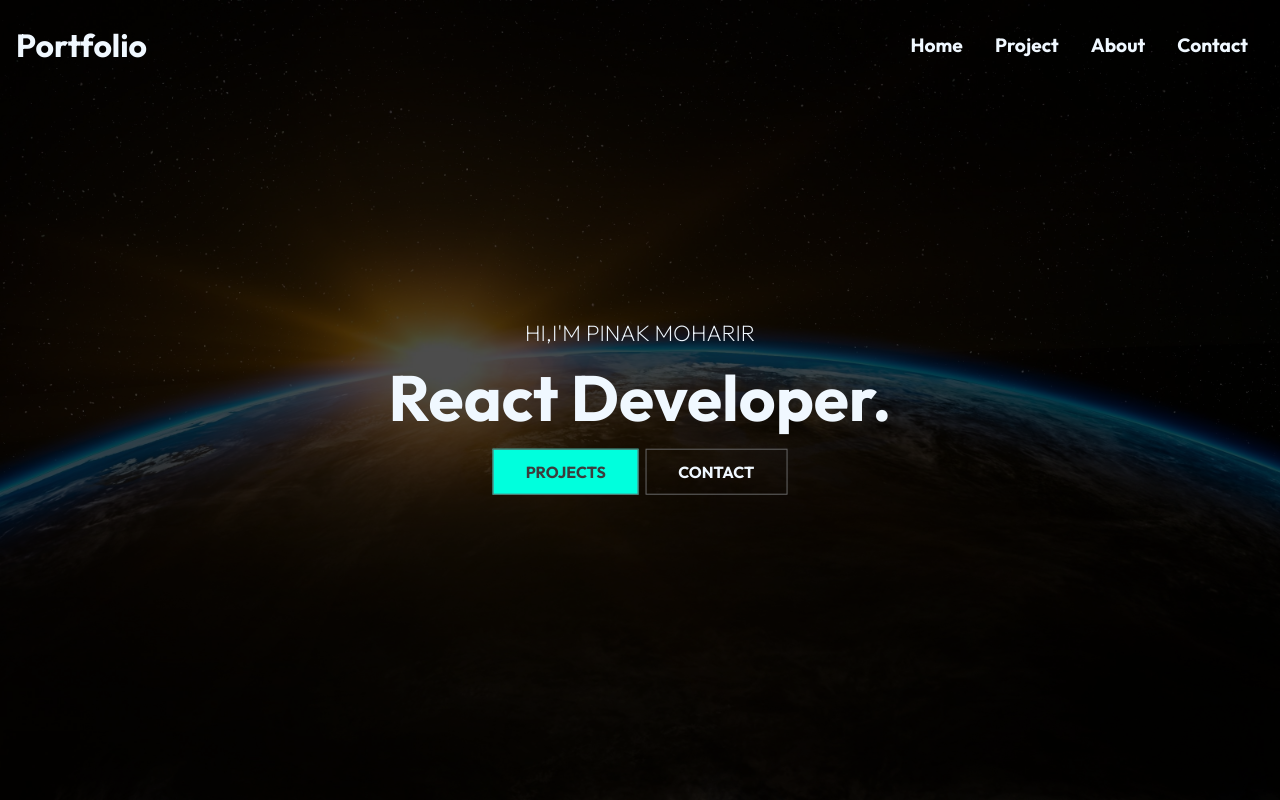
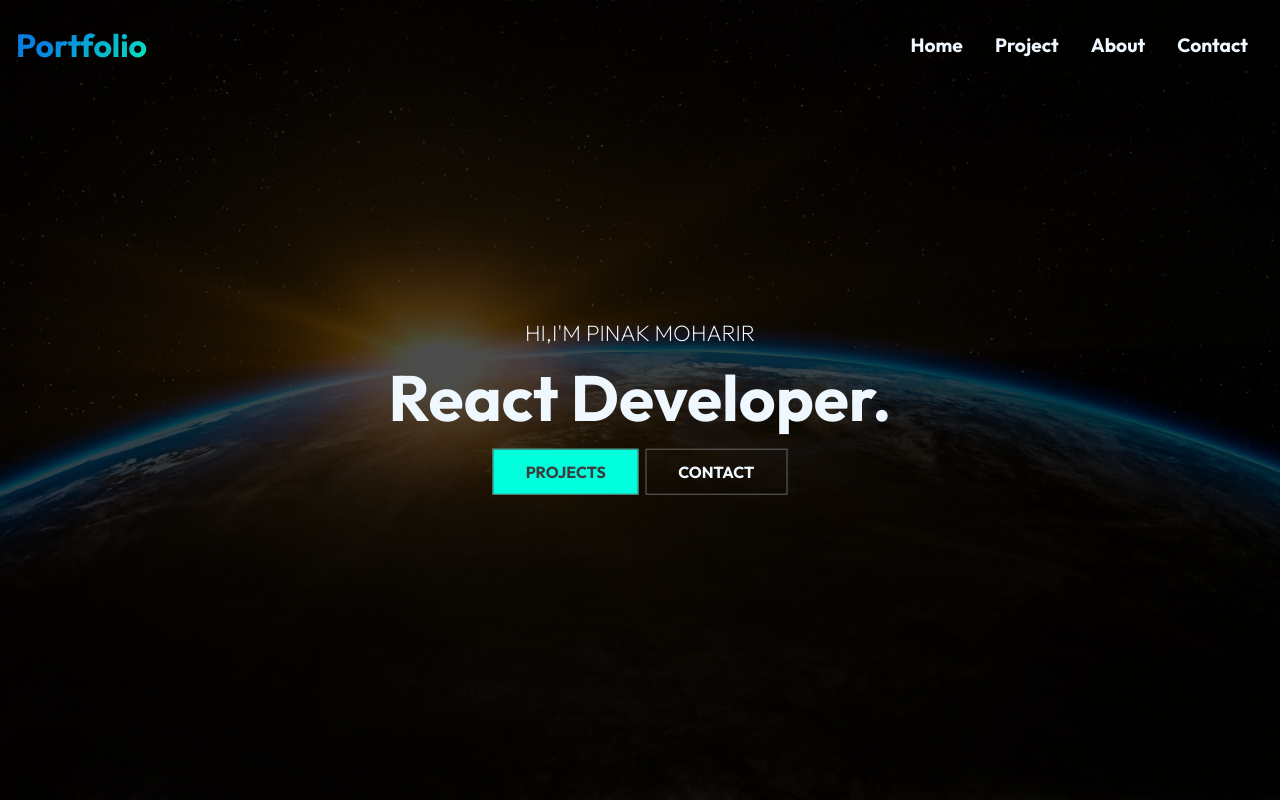
Before and after one commit to pinakmoharir/Portfolio, a React (Create React App) app: page / in a window 1280 px wide. Shown: the top 800 px of the page. Built offline with nearby package versions, Linux system fonts and the light colour scheme.

Commit message:
Update Navbar.js

```diff
--- a/src/Components/Navbar.js
+++ b/src/Components/Navbar.js
@@ -25,20 +25,20 @@ const changeColor = () => {
     <div className={color?"header header-bg":
     "header"}>
         <Link to="/">
-            <h1>Portfolio</h1>
+            <h1 className="gradient">Portfolio</h1>
         </Link>
         <ul className={click ? "nav-menu active":"nav-menu"}>
             <li>
-                <Link to="/">Home</Link>
+                <Link to="/" >Home</Link>
             </li>
             <li>
-                <Link to="/project">Project</Link>
+                <Link to="/project" >Project</Link>
             </li>
             <li>
-                <Link to="/about">About</Link>
+                <Link to="/about" >About</Link>
             </li>
             <li>
-                <Link to="/contact">Contact</Link>
+                <Link to="/contact" >Contact</Link>
             </li>
 
         </ul>
```
